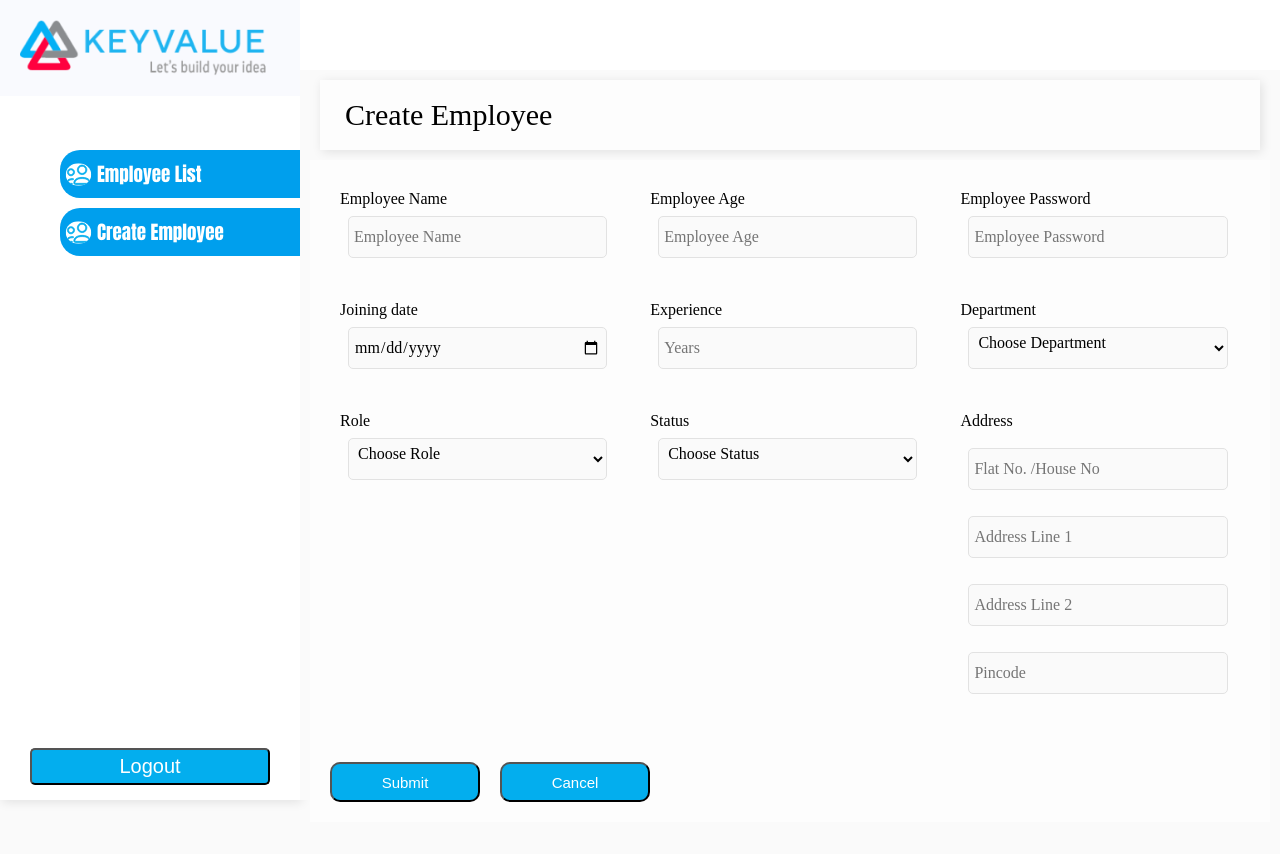
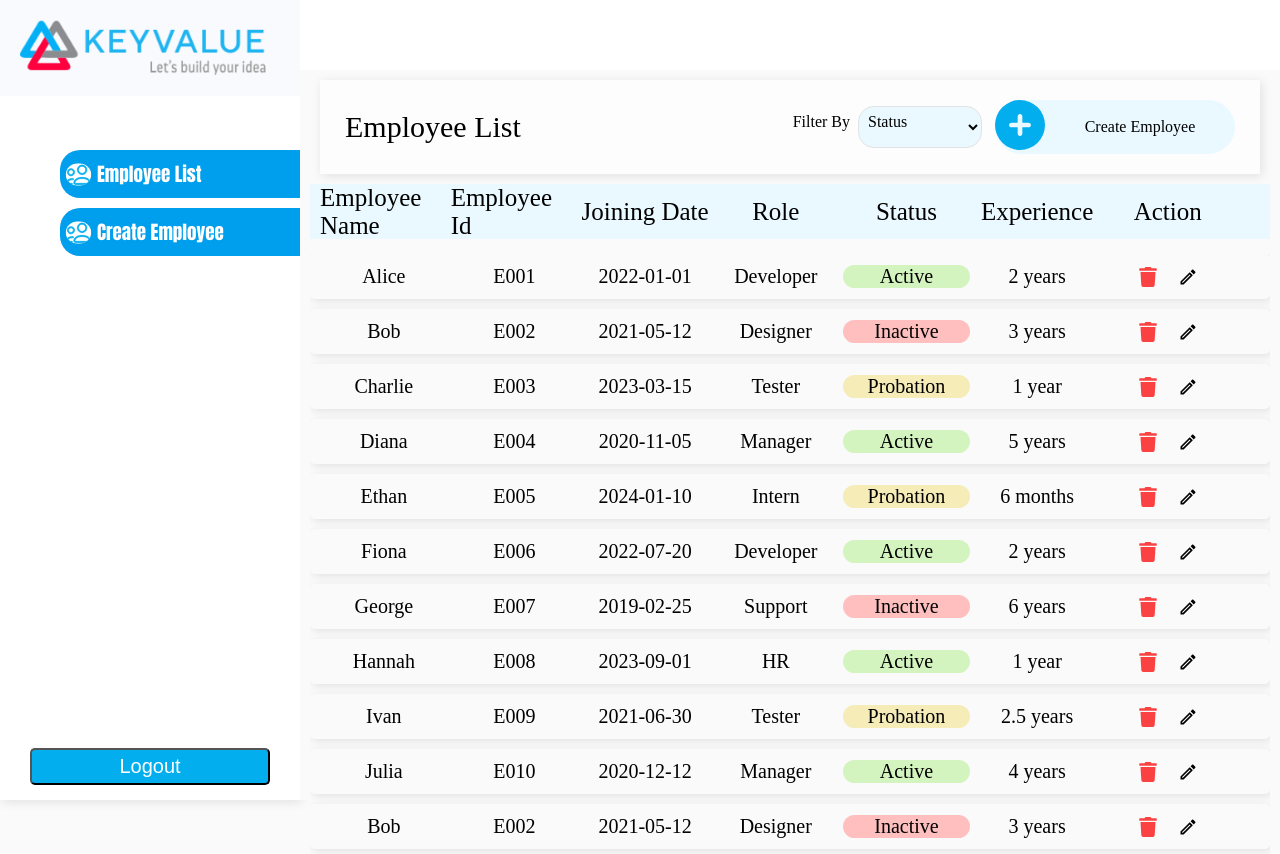
Before and after one commit to Adithya-Sailesh/React, a React (Vite) app in the folder employeeapp/: page /employee in a window 1280 px wide. Before the commit the page ends 822 px from the top, so only its background shows below. Built offline with nearby package versions, Linux system fonts and the light colour scheme; sample sign-in values are in the browser's storage.

Commit message:
addedonclicks

```diff
--- a/employeeapp/src/App.tsx
+++ b/employeeapp/src/App.tsx
@@ -24,10 +24,10 @@ function App() {
 
     children:[
       // {index:true,element}
-      {path:"" ,element:<CreateFormSection editEmpId={false}></CreateFormSection>},
+      {path:"",element:<EmployeeList></EmployeeList>},
+      {path:"create" ,element:<CreateFormSection editEmpId={false}></CreateFormSection>},
+      {path:"edit/:id",element:<CreateFormSection editEmpId={true}/>},
       {path:":id",element:<Details></Details>},
-      {path:"edit",element:<CreateFormSection editEmpId={true}/>},
-      {path:"view",element:<EmployeeList></EmployeeList>}
     ]
   },
 
--- a/employeeapp/src/components/layoutHeading/LayoutHeading.tsx
+++ b/employeeapp/src/components/layoutHeading/LayoutHeading.tsx
@@ -6,7 +6,7 @@ import { FaCirclePlus } from "react-icons/fa6";
 const LayoutHeading=({head,editEmpId}:{head:string,editEmpId:boolean})=>{
     const navigate=useNavigate()
     const handleCreateEmlpoyeeClick=()=>{
-        navigate("/employee")
+        navigate("/employee/create")
     }
     return(
         <>
--- a/employeeapp/src/components/listblock/ListBlock.tsx
+++ b/employeeapp/src/components/listblock/ListBlock.tsx
@@ -1,17 +1,18 @@
 import "./ListBlock.css"
-import { CiEdit } from "react-icons/ci";
 import { MdOutlineEdit } from "react-icons/md";
 import { FaTrash } from "react-icons/fa";
 import { useNavigate } from "react-router-dom";
-const ListBlock=({data,onClick}:{data:any,onClick:()=>void})=>{
+const ListBlock=({data}:{data:any})=>{
     const navigate=useNavigate()
     const handleDelete=()=>{
         alert("are you sure")
     }
-    const handleEdit=()=>{
-        navigate('/employee/edit')
+    const handleEdit=(id:string)=>{
+        console.log("from List Block")
+        navigate(`/employee/edit/${data.employeeId}`)
 
     }
+
     const colortab={
         "ACTIVE":"#D3F4BE",
         "INACTIVE":"#FFBFBF",
@@ -27,7 +28,10 @@ const ListBlock=({data,onClick}:{data:any,onClick:()=>void})=>{
             <li>{data.Role}</li>
             <li  className="statusBg"  style={{backgroundColor:colortab[data.Status.toUpperCase()]}}>{data.Status}</li>
             <li>{data.Experience}</li>
-            <li><FaTrash onClick={handleDelete} color="#FA4242"/><MdOutlineEdit onClick={handleEdit} /></li>
+            <li><FaTrash onClick={handleDelete} color="#FA4242"/><MdOutlineEdit onClick={(e)=>{
+                handleEdit(data.employeeId)
+                e.stopPropagation()
+                }} /></li>
      </ul>
     </div>
     )
--- a/employeeapp/src/components/sideBar/SideBar.tsx
+++ b/employeeapp/src/components/sideBar/SideBar.tsx
@@ -4,10 +4,10 @@ import "./SideBar.css"
 const SideBar=()=>{
     const navigate=useNavigate()
     const handleEmlpoyeeListClick=()=>{
-            navigate("/employee/view")
+            navigate("/employee")
     }
     const handleCreateEmlpoyeeClick=()=>{
-        navigate("/employee")
+        navigate("/employee/create")
     }
     return(
             <aside className="sidebar-nav">
--- /dev/null
+++ b/employeeapp/src/data/EmployeeDB.ts
@@ -0,0 +1,165 @@
+const EmployeeDB = [
+    {
+      employeeName: "Alice",
+      employeeId: "E001",
+      joiningDate: "2022-01-01",
+      Role: "Developer",
+      Status: "Active",
+      Experience: "2 years",
+    },
+    {
+      employeeName: "Bob",
+      employeeId: "E002",
+      joiningDate: "2021-05-12",
+      Role: "Designer",
+      Status: "Inactive",
+      Experience: "3 years",
+    },
+    {
+      employeeName: "Charlie",
+      employeeId: "E003",
+      joiningDate: "2023-03-15",
+      Role: "Tester",
+      Status: "Probation",
+      Experience: "1 year",
+    },
+    {
+      employeeName: "Diana",
+      employeeId: "E004",
+      joiningDate: "2020-11-05",
+      Role: "Manager",
+      Status: "Active",
+      Experience: "5 years",
+    },
+    {
+      employeeName: "Ethan",
+      employeeId: "E005",
+      joiningDate: "2024-01-10",
+      Role: "Intern",
+      Status: "Probation",
+      Experience: "6 months",
+    },
+    {
+      employeeName: "Fiona",
+      employeeId: "E006",
+      joiningDate: "2022-07-20",
+      Role: "Developer",
+      Status: "Active",
+      Experience: "2 years",
+    },
+    {
+      employeeName: "George",
+      employeeId: "E007",
+      joiningDate: "2019-02-25",
+      Role: "Support",
+      Status: "Inactive",
+      Experience: "6 years",
+    },
+    {
+      employeeName: "Hannah",
+      employeeId: "E008",
+      joiningDate: "2023-09-01",
+      Role: "HR",
+      Status: "Active",
+      Experience: "1 year",
+    },
+    {
+      employeeName: "Ivan",
+      employeeId: "E009",
+      joiningDate: "2021-06-30",
+      Role: "Tester",
+      Status: "Probation",
+      Experience: "2.5 years",
+    },
+    {
+      employeeName: "Julia",
+      employeeId: "E010",
+      joiningDate: "2020-12-12",
+      Role: "Manager",
+      Status: "Active",
+      Experience: "4 years",
+    },
+    {
+      employeeName: "Bob",
+      employeeId: "E002",
+      joiningDate: "2021-05-12",
+      Role: "Designer",
+      Status: "Inactive",
+      Experience: "3 years",
+    },
+    {
+      employeeName: "Bob",
+      employeeId: "E002",
+      joiningDate: "2021-05-12",
+      Role: "Designer",
+      Status: "Inactive",
+      Experience: "3 years",
+    },
+    {
+      employeeName: "Bob",
+      employeeId: "E002",
+      joiningDate: "2021-05-12",
+      Role: "Designer",
+      Status: "Inactive",
+      Experience: "3 years",
+    },
+    {
+      employeeName: "Fiona",
+      employeeId: "E006",
+      joiningDate: "2022-07-20",
+      Role: "Developer",
+      Status: "Active",
+      Experience: "2 years",
+    },
+    {
+      employeeName: "George",
+      employeeId: "E007",
+      joiningDate: "2019-02-25",
+      Role: "Support",
+      Status: "Inactive",
+      Experience: "6 years",
+    },
+    {
+      employeeName: "Hannah",
+      employeeId: "E008",
+      joiningDate: "2023-09-01",
+      Role: "HR",
+      Status: "Active",
+      Experience: "1 year",
+    },
+    {
+      employeeName: "Fiona",
+      employeeId: "E006",
+      joiningDate: "2022-07-20",
+      Role: "Developer",
+      Status: "Active",
+      Experience: "2 years",
+    },
+    {
+      employeeName: "George",
+      employeeId: "E007",
+      joiningDate: "2019-02-25",
+      Role: "Support",
+      Status: "Inactive",
+      Experience: "6 years",
+    },
+    {
+      employeeName: "Hannah",
+      employeeId: "E008",
+      joiningDate: "2023-09-01",
+      Role: "HR",
+      Status: "Active",
+      Experience: "1 year",
+    },
+    {
+      employeeName: "Hannah",
+      employeeId: "E008",
+      joiningDate: "2023-09-01",
+      Role: "HR",
+      Status: "Active",
+      Experience: "1 year",
+    },
+  ];
+
+
+  export default EmployeeDB
--- a/employeeapp/src/pages/details/Detail.css
+++ b/employeeapp/src/pages/details/Detail.css
@@ -18,8 +18,14 @@
     margin-bottom: 20px;
     border-bottom: 2px solid rgba(155, 155, 155, 0.623);
 }
+.mainbox h3{
+    font-size: 16px;
+    color: #8B8D9D;
+}
 .mainbox h5{
     font-weight: 200;
+    color: #434552  ;
+    font-size: 16px;
 }
 .box2{
     display: flex;
@@ -29,5 +35,18 @@
 .individual{
     width: 40%;
     padding: 1rem;
+    display: flex;
+    flex-direction: column;
+    justify-content: center;
     padding-bottom: 2rem;
 }
+.indstatus{
+    display: flex;
+    justify-content: center;
+    align-items: center;
+
+}
+.indstatus h5{
+    border-radius: 6px;
+    padding: 5px;
+}
--- a/employeeapp/src/pages/details/Detail.tsx
+++ b/employeeapp/src/pages/details/Detail.tsx
@@ -2,9 +2,16 @@ import { useState } from "react"
 import { useParams, useSearchParams } from "react-router-dom"
 import LayoutHeading from "../../components/layoutHeading/LayoutHeading";
 import "./Detail.css"
+import EmployeeDB from "../../data/EmployeeDB";
 const Details=()=>{
     const {id}=useParams();
-
+    const employees=EmployeeDB
+    const user=employees.find((emp)=>emp.employeeId==id)
+    const colortab={
+        "ACTIVE":"#D3F4BE",
+        "INACTIVE":"#FFBFBF",
+        "PROBATION":"#F5ECB8"
+    }
     return(
         <div className="fullsec">
                     <LayoutHeading head="Employee Detail" editEmpId={false}></LayoutHeading>
@@ -12,23 +19,23 @@ const Details=()=>{
                         <div className="box1">
                             <div className="individual">
                                 <h3>Employee Name</h3>
-                                <h5>Vishnu</h5>
+                                <h5>{user?.employeeName}</h5>
                             </div>
                             <div className="individual">
                                 <h3>Joining Date</h3>
-                                <h5>12.01.2025</h5>
+                                <h5>{user?.joiningDate}</h5>
                             </div>
                             <div className="individual">
                                 <h3>Experience</h3>
-                                <h5>2years</h5>
+                                <h5>{user?.Experience}</h5>
                             </div>
                             <div className="individual">
                                 <h3>Role</h3>
-                                <h5>Full Stack</h5>
+                                <h5>{user?.Role}</h5>
                             </div>
-                            <div className="individual">
+                            <div className="individual indstatus">
                                 <h3>Status</h3>
-                                <h5>Probation</h5>
+                                <h5 style={{backgroundColor:colortab[user.Status.toUpperCase()]}}>{user?.Status}</h5>
                             </div>
                         </div>
                         <div className="box2">
@@ -38,7 +45,7 @@ const Details=()=>{
                             </div>
                             <div className="individual">
                                 <h3>Employee ID</h3>
-                                <h5>CS073738H</h5>
+                                <h5>{user?.employeeId}</h5>
                             </div>
                         </div>
 
--- a/employeeapp/src/pages/employeeList/EmployeeList.tsx
+++ b/employeeapp/src/pages/employeeList/EmployeeList.tsx
@@ -3,174 +3,13 @@ import { useNavigate } from "react-router-dom"
 import LayoutHeading from "../../components/layoutHeading/LayoutHeading"
 import ListBlock from "../../components/listblock/ListBlock"
 import "./EmployeeList.css"
+import EmployeeDB from "../../data/EmployeeDB"
 const EmployeeList = () => {
     const navigate=useNavigate()
-      const employees = [
-    {
-      employeeName: "Alice",
-      employeeId: "E001",
-      joiningDate: "2022-01-01",
-      Role: "Developer",
-      Status: "Active",
-      Experience: "2 years",
-    },
-    {
-      employeeName: "Bob",
-      employeeId: "E002",
-      joiningDate: "2021-05-12",
-      Role: "Designer",
-      Status: "Inactive",
-      Experience: "3 years",
-    },
-    {
-      employeeName: "Charlie",
-      employeeId: "E003",
-      joiningDate: "2023-03-15",
-      Role: "Tester",
-      Status: "Probation",
-      Experience: "1 year",
-    },
-    {
-      employeeName: "Diana",
-      employeeId: "E004",
-      joiningDate: "2020-11-05",
-      Role: "Manager",
-      Status: "Active",
-      Experience: "5 years",
-    },
-    {
-      employeeName: "Ethan",
-      employeeId: "E005",
-      joiningDate: "2024-01-10",
-      Role: "Intern",
-      Status: "Probation",
-      Experience: "6 months",
-    },
-    {
-      employeeName: "Fiona",
-      employeeId: "E006",
-      joiningDate: "2022-07-20",
-      Role: "Developer",
-      Status: "Active",
-      Experience: "2 years",
-    },
-    {
-      employeeName: "George",
-      employeeId: "E007",
-      joiningDate: "2019-02-25",
-      Role: "Support",
-      Status: "Inactive",
-      Experience: "6 years",
-    },
-    {
-      employeeName: "Hannah",
-      employeeId: "E008",
-      joiningDate: "2023-09-01",
-      Role: "HR",
-      Status: "Active",
-      Experience: "1 year",
-    },
-    {
-      employeeName: "Ivan",
-      employeeId: "E009",
-      joiningDate: "2021-06-30",
-      Role: "Tester",
-      Status: "Probation",
-      Experience: "2.5 years",
-    },
-    {
-      employeeName: "Julia",
-      employeeId: "E010",
-      joiningDate: "2020-12-12",
-      Role: "Manager",
-      Status: "Active",
-      Experience: "4 years",
-    },
-    {
-      employeeName: "Bob",
-      employeeId: "E002",
-      joiningDate: "2021-05-12",
-      Role: "Designer",
-      Status: "Inactive",
-      Experience: "3 years",
-    },
-    {
-      employeeName: "Bob",
-      employeeId: "E002",
-      joiningDate: "2021-05-12",
-      Role: "Designer",
-      Status: "Inactive",
-      Experience: "3 years",
-    },
-    {
-      employeeName: "Bob",
-      employeeId: "E002",
-      joiningDate: "2021-05-12",
-      Role: "Designer",
-      Status: "Inactive",
-      Experience: "3 years",
-    },
-    {
-      employeeName: "Fiona",
-      employeeId: "E006",
-      joiningDate: "2022-07-20",
-      Role: "Developer",
-      Status: "Active",
-      Experience: "2 years",
-    },
-    {
-      employeeName: "George",
-      employeeId: "E007",
-      joiningDate: "2019-02-25",
-      Role: "Support",
-      Status: "Inactive",
-      Experience: "6 years",
-    },
-    {
-      employeeName: "Hannah",
-      employeeId: "E008",
-      joiningDate: "2023-09-01",
-      Role: "HR",
-      Status: "Active",
-      Experience: "1 year",
-    },
-    {
-      employeeName: "Fiona",
-      employeeId: "E006",
-      joiningDate: "2022-07-20",
-      Role: "Developer",
-      Status: "Active",
-      Experience: "2 years",
-    },
-    {
-      employeeName: "George",
-      employeeId: "E007",
-      joiningDate: "2019-02-25",
-      Role: "Support",
-      Status: "Inactive",
-      Experience: "6 years",
-    },
-    {
-      employeeName: "Hannah",
-      employeeId: "E008",
-      joiningDate: "2023-09-01",
-      Role: "HR",
-      Status: "Active",
-      Experience: "1 year",
-    },
-    {
-      employeeName: "Hannah",
-      employeeId: "E008",
-      joiningDate: "2023-09-01",
-      Role: "HR",
-      Status: "Active",
-      Experience: "1 year",
-    },
-  ];
-
-  const handleClick=(employeeId:string)=>{
+      const employees=EmployeeDB
+  const handleClick=(Id:string)=>{
     console.log("Clicked")
-    navigate(`employee/${employeeId}`)
+    navigate(`${Id}`)
   }
 
 
@@ -189,8 +28,9 @@ const EmployeeList = () => {
       </ul>
     </div>
       <div className="list-tile">
-        { employees.map((employee)=>(
-              <ListBlock data={employee} onClick={()=>handleClick(employee.employeeId)}></ListBlock>
+        { employees.map((employee,index)=>(
+            <div onClick={()=>handleClick(employee.employeeId)}><ListBlock key={index} data={employee} ></ListBlock></div>
+
         ))}
 
       </div>
```
